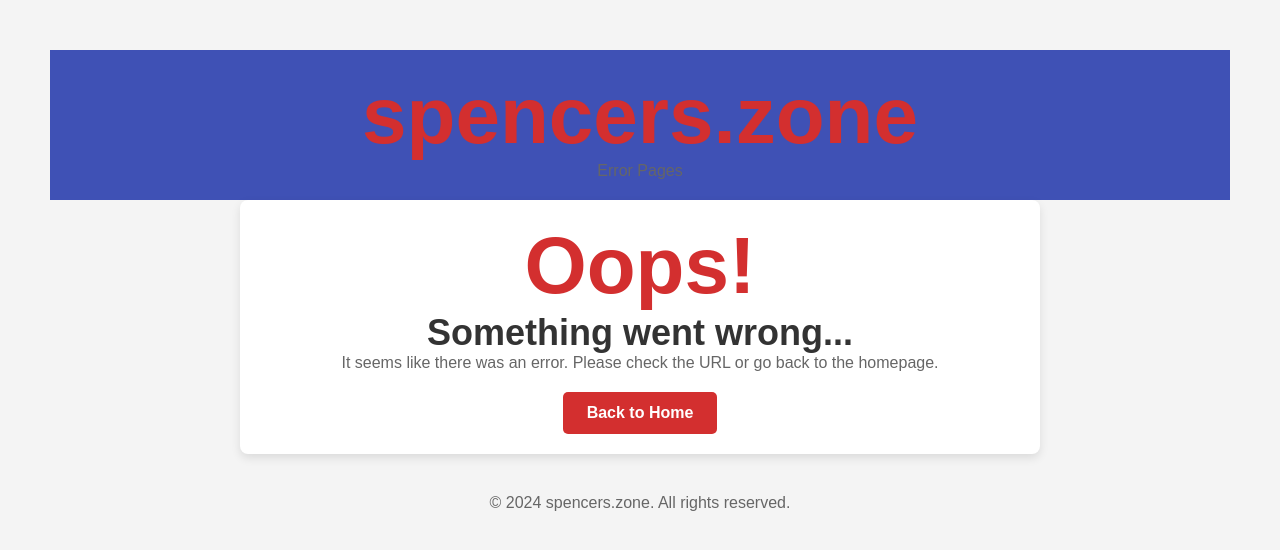
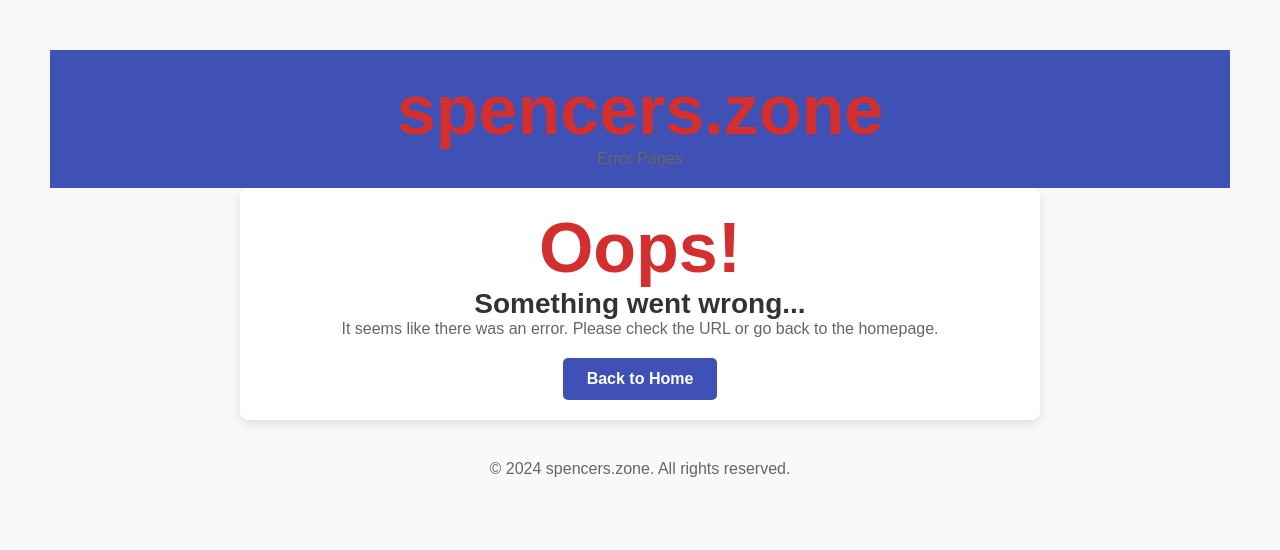
Before and after one commit to spencerledger/errors, a plain HTML site: page index.html in a window 1280 px wide. Drawn offline with Linux system fonts and the light colour scheme.

Commit message:
Update style.css

```diff
--- a/style.css
+++ b/style.css
@@ -7,7 +7,7 @@
 
 body {
     font-family: 'Arial', sans-serif;
-    background-color: #f4f4f4;
+    background-color: #f9f9f9;
     color: #333;
     text-align: center;
     padding: 50px;
@@ -23,13 +23,13 @@ body {
 }
 
 h1 {
-    font-size: 80px;
+    font-size: 70px;
     font-weight: bold;
     color: #d32f2f; /* Red for errors */
 }
 
 h2 {
-    font-size: 36px;
+    font-size: 28px;
     color: #333;
 }
 
@@ -41,7 +41,7 @@ p {
 .error-button {
     display: inline-block;
     padding: 12px 24px;
-    background-color: #d32f2f;
+    background-color: #3f51b5;
     color: #fff;
     text-decoration: none;
     border-radius: 5px;
@@ -51,15 +51,7 @@ p {
 }
 
 .error-button:hover {
-    background-color: #b71c1c;
-}
-
-/* Custom error page header */
-header {
-    background-color: #3f51b5;
-    padding: 20px 0;
-    color: white;
-    font-size: 20px;
+    background-color: #2c387e;
 }
 
 footer {
@@ -67,3 +59,10 @@ footer {
     font-size: 12px;
     color: #aaa;
 }
+
+header {
+    background-color: #3f51b5;
+    padding: 20px 0;
+    color: white;
+    font-size: 20px;
+}
```
